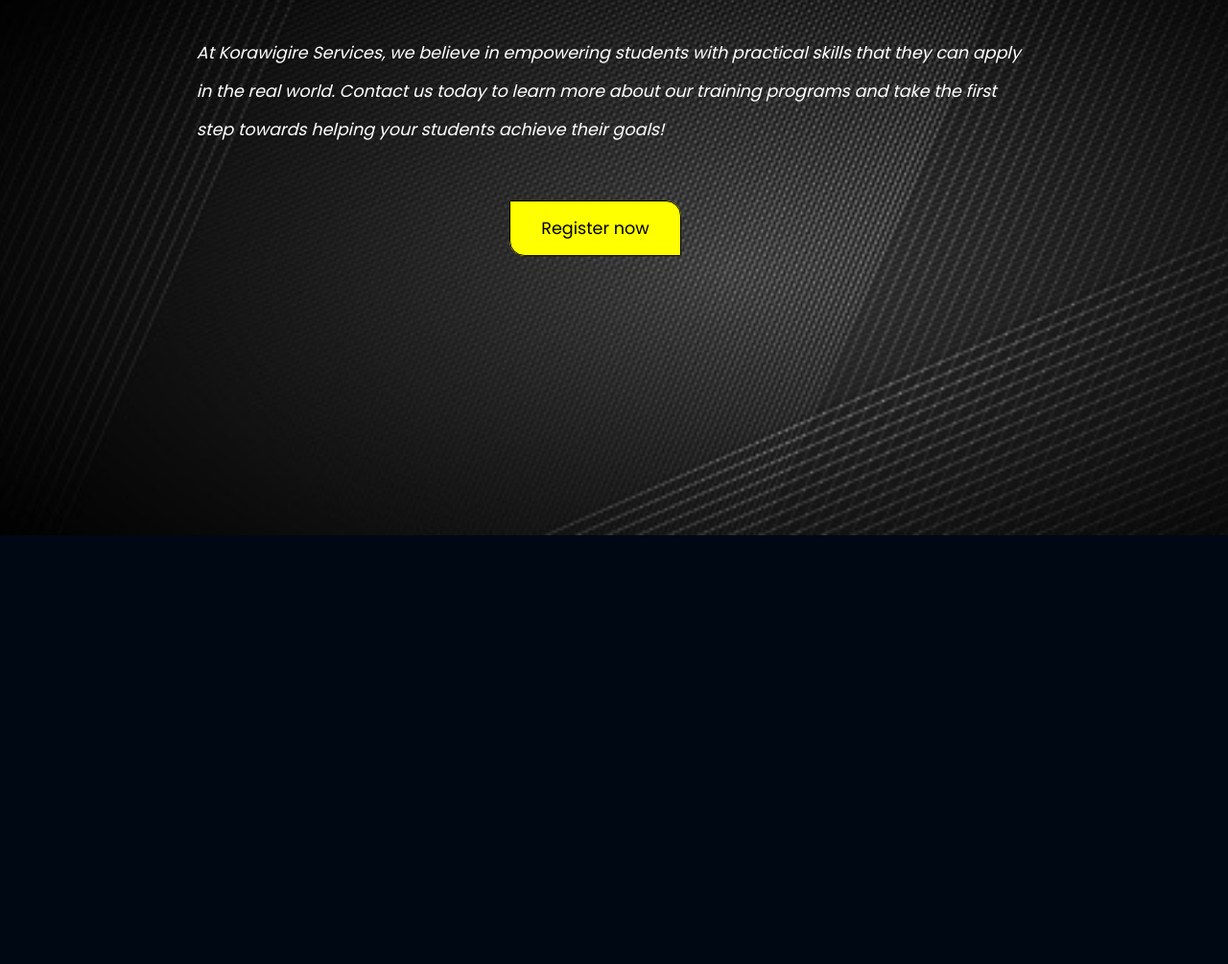
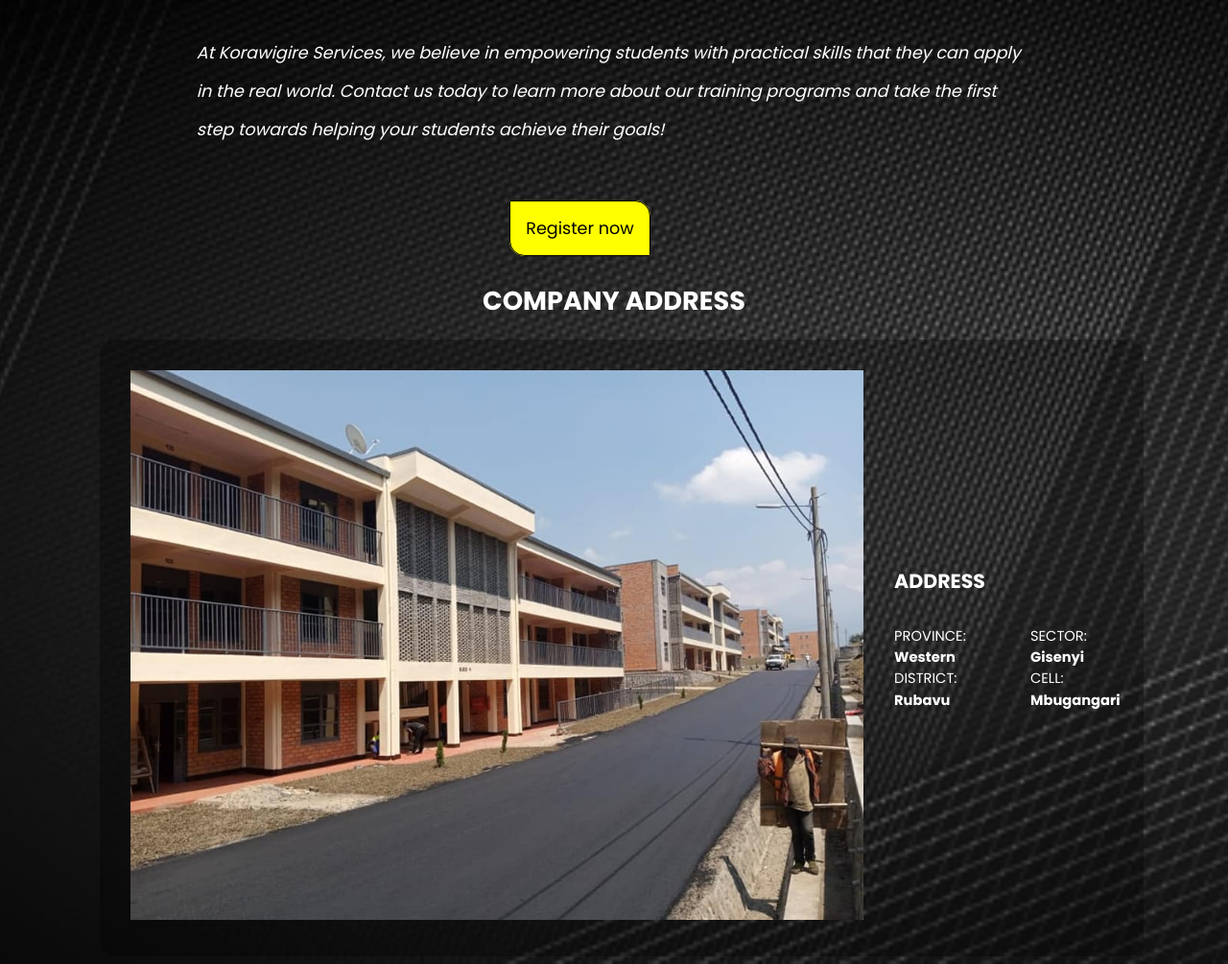
Before and after one commit to zbahati/Korawigire-multiservice-and-money-Radio, a plain HTML site: page index.html in a window 1280 px wide. Shown: the part 306-1311 px from the top of the page at 96% size. Before the commit the page ends 864 px from the top, so only its background shows below. Drawn offline with Linux system fonts and the light colour scheme.

Commit message:
Ft-nav-bar
 - Changing the file that have been removed
 - styling of the second main section
[Finishes..]

```diff
--- a/css/style.css
+++ b/css/style.css
@@ -146,7 +146,7 @@
 }
 .main-content a{
     background: yellow;
-    padding: 1rem 2rem;
+    padding: 1rem;
     text-align: center;
     color: black;
     border: 1px solid;
@@ -178,6 +178,57 @@
     margin: 0 40%;
 }
 
+/* section address */
+
+.company-address h4{
+    display: block;
+    text-align: center;
+    padding-bottom: 1rem;
+    line-height: 2rem;
+    font-size: 1.7rem;
+    text-transform: uppercase;
+}
+.card-section{
+    width: 100%;
+    display: flex;
+    justify-content: center;
+    align-items: center;
+    gap: 1rem;
+    margin: .5rem;
+    border-radius: 1rem;
+    background-color: rgba(0,0,0,.3);
+    padding: 1rem;
+
+}
+.card-images{
+    margin: 0 auto;
+    padding: 1rem;
+    overflow: hidden;
+}
+.card-images img{
+    width: 100%;
+}
+.card h3{
+    text-transform: uppercase;
+    padding-bottom: 1rem;
+}
+.card .campany-address{
+    display: flex;
+    justify-content: center;
+    align-items: center;
+    gap: 2rem;
+
+}
+.campany-address .district-sector{
+    display: block;
+    padding-block: 1rem;
+}
+
+.district-sector small{
+    display: block;
+    line-height: 1.4rem;
+}
+
 
 @media screen and (max-width: 767px) {
     .toggle{
@@ -196,7 +247,17 @@
     }
     .main-content a{
         margin: 0 20%;
+
+    }
+    .company-address h4:after{
+        left: 12rem;
+
+    }
+    .card-section{
+        display: block;
+        text-align: center;
     }
 
 
+
 }
--- a/index.html
+++ b/index.html
@@ -53,7 +53,36 @@
                 <a href="https://docs.google.com/forms/d/e/1FAIpQLSeQGhME_UOXI-xO1txc53YSQYPKXDQQ1bBbDSB2yL0uLXGBHw/viewform?usp=pp_url">Register now</a>
 
             </div>
+
+
         </div>
+        <div class="container">
+            <div class="company-address">
+                <h4>Company Address</h4>
+                <div class="card-section">
+                    <div class="card-images">
+                        <img src="./images/img-1.jpg" alt="">
+                    </div>
+                    <div class="card">
+                        <h3>Address</h3>
+                       <div class="campany-address">
+                        <div class="district-sector">
+                            <small >PROVINCE: <strong>Western</strong></small>
+                            <small>DISTRICT: <strong>Rubavu</strong></small>
+                        </div>
+                        <div class="district-sector">
+                            <small>SECTOR: <strong>Gisenyi</strong></small>
+                            <small>CELL: <strong>Mbugangari</strong></small>
+                        </div>
+                       </div>
+                    </div>
+
+                </div>
+
+            </div>
+
+        </div>
+
     </main>
 
 </body>
```
Also changed, not shown: images/house.avif (added), images/house.jpg (added), images/house1.jpg (added), images/img-1.jpg (added), images/mbugangari.jpeg (added).
